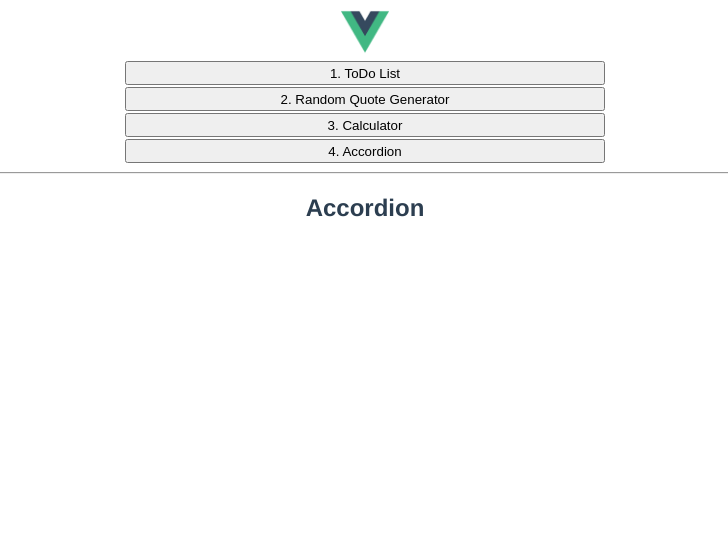
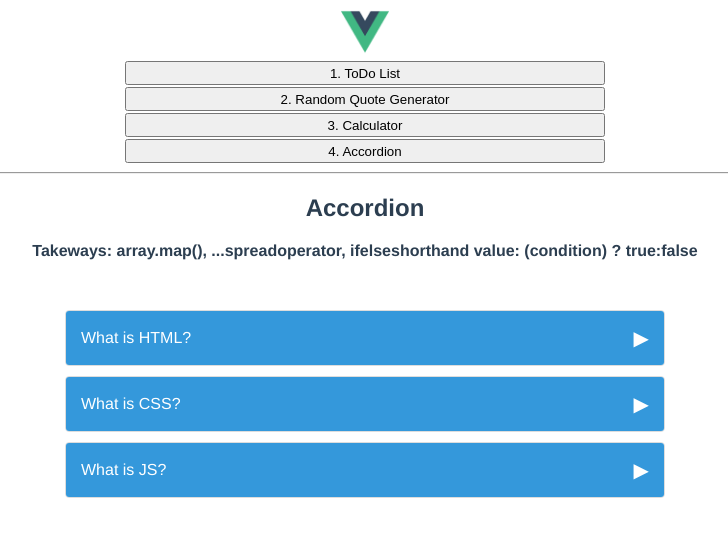
Before and after one commit to TontonBanton/huxnproj, a Vue app: page / in a window 1280 px wide. Both pictures are taken after a click on the button "4. Accordion". Shown: the top 536 px of the page, without its empty margins (275-1003 px from the left). Built offline with nearby package versions, Linux system fonts and the light colour scheme.

Commit message:
FormValidation

```diff
--- a/src/components/4Accordion.vue
+++ b/src/components/4Accordion.vue
@@ -1,5 +1,18 @@
 <template>
   <h2>Accordion</h2>
+  <h3 style="font-size: 1rem;">Takeways: array.map(), ...spreadoperator, ifelseshorthand value: (condition) ? true:false </h3>
+
+  <div class="accordion-container">
+    <div v-for="(item, keyIndex) in items" :key="keyIndex" class="accordion">
+      <div class="accordion-header" @click="toggleAccordion(keyIndex)">
+        {{ item.title }}
+        <span class="arrow-icon">{{ item.open ? "🔻" : "▶"}}</span>
+      </div>
+      <div v-show="item.open" class="accordion-content">
+        {{ item.content }}
+      </div>
+    </div>
+  </div>
 </template>
 
 <script setup>
@@ -25,7 +38,61 @@ const items = ref([
     open: false,
   },
 ]);
+
+//Implicit Return
+const toggleAccordion = (fromKeyIndex)=> {
+  items.value = items.value.map((item,arrayIndex)=> ({            // Create a new array by mapping over each item in the original items array
+    ...item,                                                      //spread operator - create item object with all its properties in the array
+    open: (arrayIndex === fromKeyIndex) ? !item.open : false      //shorthand ifelse - change the value of item.open if arrayindex and keyindex are the same
+  }))
+}
+
+/* Beginner Explicit Return
+const toggleAccordionV1 = (fromKeyIndex) => {
+  items.value = items.value.map((item, arrayIndex) => {           // Create a new array by mapping over each item in the original items array
+    let newItem = { ...item };                                    // Create a new object with all the properties of the current item
+    if (arrayIndex === fromKeyIndex) {                            // Check if the current index matches the index passed to the function
+      newItem.open = !item.open;                                  // Toggle the "open" property of the item (true becomes false, false becomes true)
+    } else {
+      newItem.open = false;                                       // Ensure the "open" property is set to false for all other items
+    }
+    return newItem;                                                // Return the updated item
+  });
+}
+*/
+
 </script>
-
 <style scoped>
+.accordion-container {
+  max-width: 600px;
+  margin: 50px auto;
+}
+.accordion {
+  border: 1px solid #ddd;
+  border-radius: 4px;
+  overflow: hidden;
+  margin-bottom: 10px;
+}
+.accordion-header {
+  background-color: #3498db;
+  color: #fff;
+  padding: 15px;
+  cursor: pointer;
+  display: flex;
+  justify-content: space-between;
+  align-items: center;
+}
+.arrow-icon {
+  font-size: 20px;
+}
+.accordion-content {
+  padding: 15px;
+  display: none;
+  border-top: 1px solid #ddd;
+  background-color: #f9f9f9;
+  color: #333;
+}
+.accordion-content[style] {
+  display: block;
+}
 </style>
```
